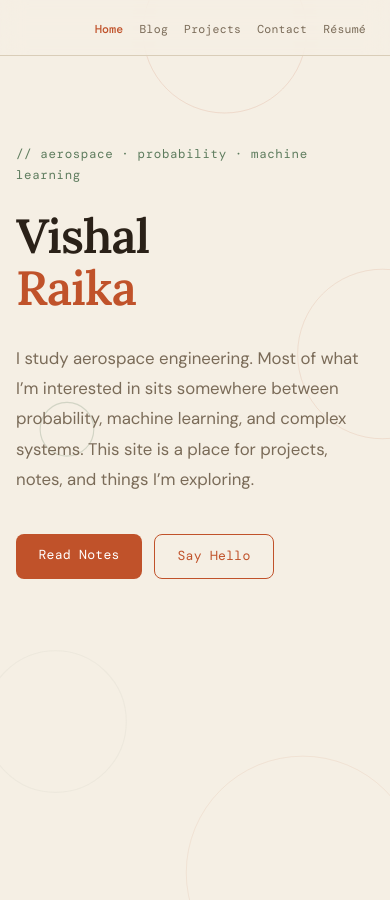
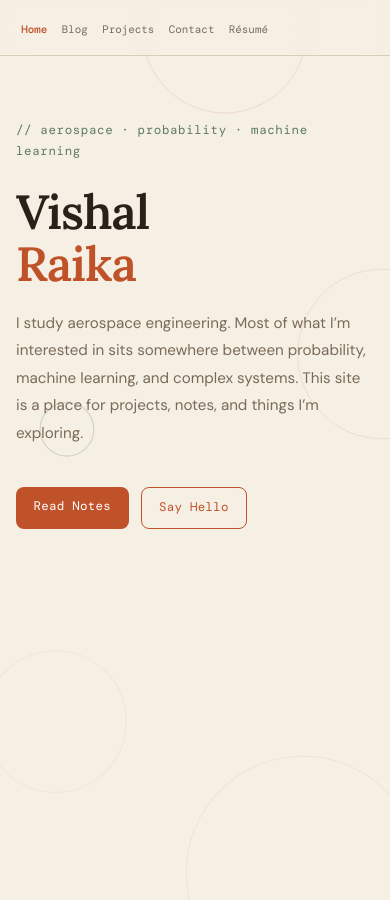
Before and after one commit to ViRaika/ViRaika.github.io, a Jekyll site: the page built from index.html, in a window 390 px wide. Built offline with Jekyll 4.4.1, drawn with Linux system fonts in a browser that asks for light colours.

Commit message:
Improvements

```diff
--- a/assets/css/style.css
+++ b/assets/css/style.css
@@ -339,9 +339,23 @@
   height: 15px;
 }
 
-/* Copied state — brief green flash */
+/* Copied state — smooth blink then hold */
+.blog-share-btn {
+  position: relative;
+  transition: color 0.2s, opacity 0.15s;
+}
+
 .blog-share-btn.copied {
   color: var(--accent2);
+  animation: shareBlink 0.35s ease;
+}
+
+@keyframes shareBlink {
+  0%   { opacity: 1; }
+  30%  { opacity: 0.2; }
+  60%  { opacity: 1; }
+  80%  { opacity: 0.5; }
+  100% { opacity: 1; }
 }
 
 .blog-share-btn.copied::after {
@@ -354,13 +368,12 @@
   border: 1px solid var(--border);
   padding: 0.2rem 0.5rem;
   border-radius: 6px;
-  transform: translateY(-28px);
+  top: -28px;
+  left: 50%;
+  transform: translateX(-50%);
   white-space: nowrap;
   pointer-events: none;
-}
-
-.blog-share-btn {
-  position: relative;
+  box-shadow: 0 2px 8px rgba(42,33,24,0.08);
 }
 
 
@@ -566,11 +579,74 @@
 /* ============================================
    RESPONSIVE
    ============================================ */
+
+/* Tablet */
+@media (max-width: 768px) {
+  .page { padding: 2.5rem 1.25rem 3.5rem; }
+
+  .contact-grid { grid-template-columns: 1fr; }
+
+  /* QR — scale down so it fits without scrolling */
+  #qr-canvas {
+    width: 180px !important;
+    height: 180px !important;
+  }
+}
+
+/* Mobile */
 @media (max-width: 600px) {
-  nav { padding: 0 1rem; }
+
+  /* Nav — tighter, still readable */
+  nav { padding: 0 0.875rem; }
+  .nav-logo { display: none; }
   .nav-links { gap: 0; }
-  .nav-link { padding: 0.4rem 0.5rem; font-size: 0.72rem; }
+  .nav-link {
+    padding: 0.35rem 0.45rem;
+    font-size: 0.68rem;
+    letter-spacing: 0;
+  }
+
+  /* Page */
   .page { padding: 2rem 1rem 3rem; }
-  .blog-card-header { padding: 1.25rem; }
-  .blog-content { padding: 1.25rem; }
+
+  /* Home hero */
+  .home-hero { padding-top: 2rem; }
+  .home-name { margin-bottom: 1.25rem; }
+  .home-desc { font-size: 0.95rem; }
+  .btn { font-size: 0.78rem; padding: 0.6rem 1.1rem; }
+
+  /* Blog cards */
+  .blog-card-header { padding: 1.1rem 1.1rem 0.9rem; }
+  .blog-content { padding: 1.1rem; }
+  .blog-title { font-size: 1.05rem; }
+
+  /* Bigger tap targets for share + toggle */
+  .blog-toggle-btn,
+  .blog-share-btn {
+    padding: 0.5rem;
+    min-width: 36px;
+    min-height: 36px;
+  }
+
+  /* Blog card title row — let title breathe */
+  .blog-card-title-row { gap: 0.5rem; }
+
+  /* Contact links — stack label above value on small screens */
+  .contact-link-item {
+    flex-direction: column;
+    gap: 0.15rem;
+    align-items: flex-start;
+  }
+  .contact-link-label { min-width: unset; }
+
+  /* QR — visible and centred on mobile */
+  .qr-wrap { padding: 0 0.5rem; }
+  #qr-canvas {
+    width: 160px !important;
+    height: 160px !important;
+  }
+  .qr-upi { font-size: 0.7rem; }
+
+  /* Section titles */
+  .section-title { font-size: 1.65rem; }
 }
```
Also changed, not shown: assets/js/blog.js (+45 -24 lines).
